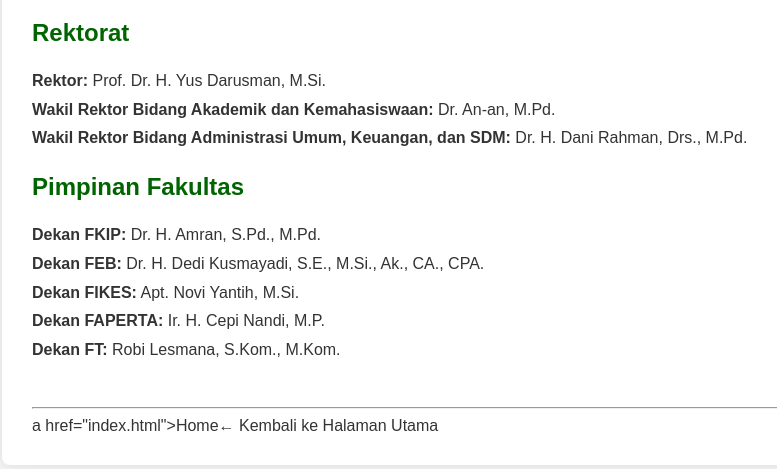
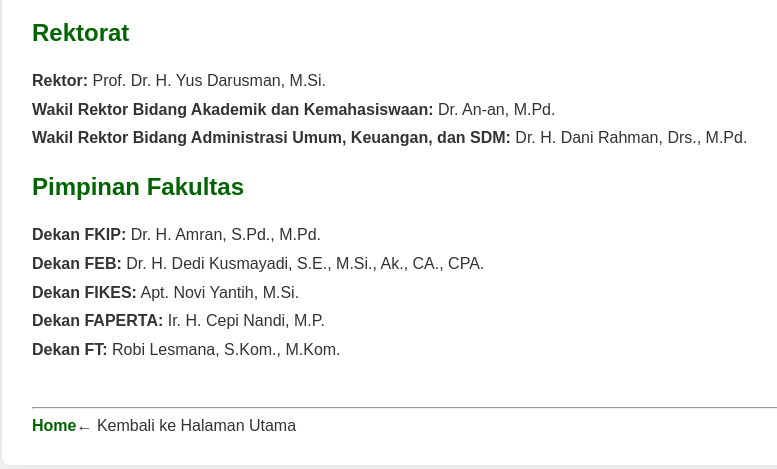
Before and after one commit to rhnvlys/TUGAS2_RAIHAN_2303010122, a plain HTML site: page struktur_raihan.html in a window 1280 px wide. Shown: the part 131-600 px from the top of the page, without its empty margins (96-873 px from the left). Drawn offline with Linux system fonts and the light colour scheme.

Commit message:
Update struktur_raihan.html

```diff
--- a/struktur_raihan.html
+++ b/struktur_raihan.html
@@ -33,7 +33,7 @@
         </ul>
         <br>
         <hr>
-        a href="index.html">Home</a>← Kembali ke Halaman Utama</a>
+        <a href="index.html">Home</a>← Kembali ke Halaman Utama</a>
     </div>
 </body>
 
```
